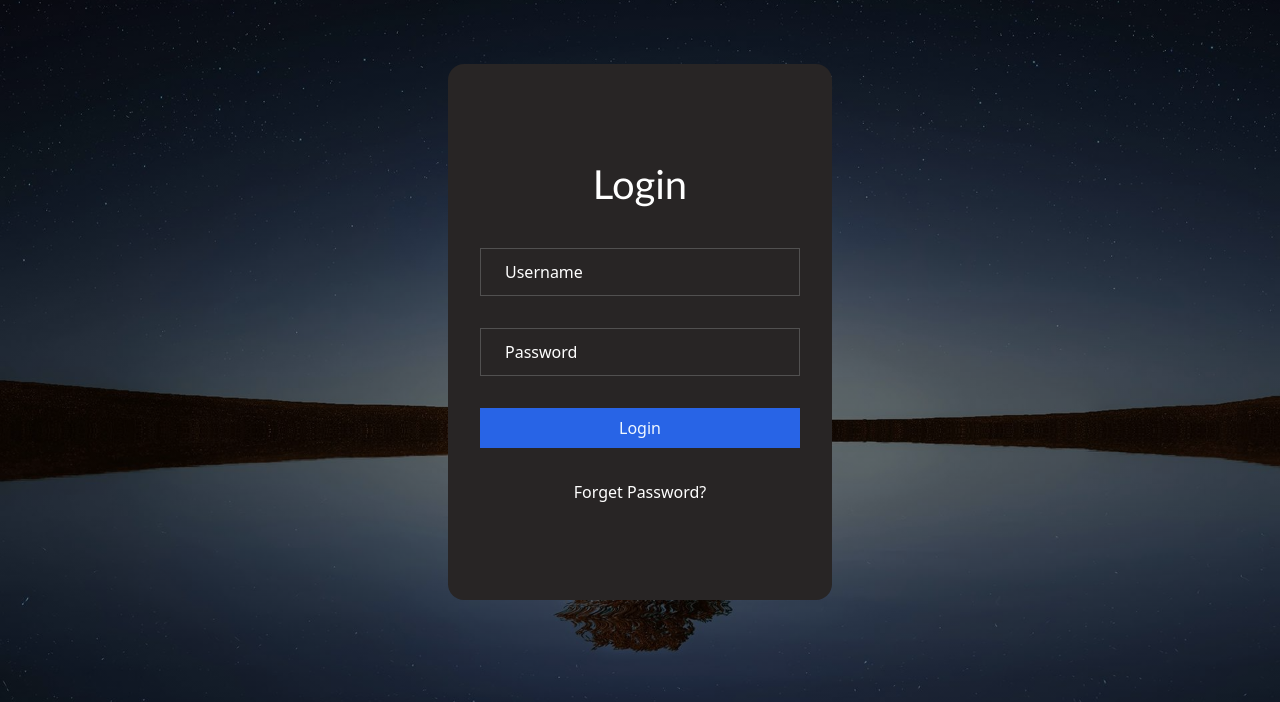
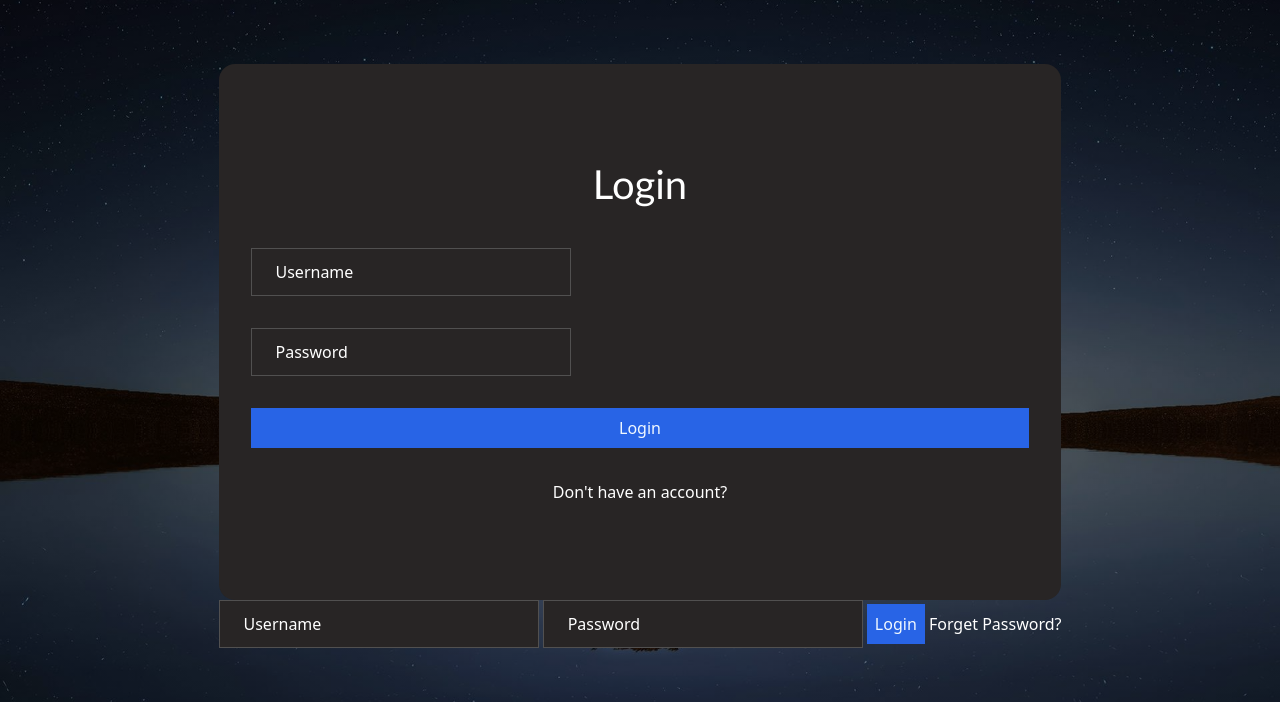
Before and after one commit to rahulrameshm0/Cryptop-Website, a Django app: page / in a window 1280 px wide. Shown: the part 98-800 px from the top of the page. Run offline with Django 5.2, Linux system fonts and the light colour scheme.

Commit message:
modefied the login template

```diff
--- a/templates/login-layout.html
+++ b/templates/login-layout.html
@@ -1,4 +1,5 @@
 {% load static %}
+
 <body class="body">
     <section class="login-section">
         <div class="login-container">
@@ -6,6 +7,12 @@
                 <form action="" method="POST">
                     <h1 class="login-head">Login</h1>
                     {% csrf_token %}
+                    <input class="username" type="text" name="username" id="username" placeholder="Username" required>
+                    <input class="password" type="password" name="password" id="password" placeholder="Password" required>
+                    <button type="submit">Login</button>
+                    <a href="{% url 'register' %}" class="f-pass">Don't have an account?</a>
+                </form>
+                 {% csrf_token %}
                     <input class="username" type="text" name="username" id="username" placeholder="Username" required>
                     <input class="password" type="password" name="password" id="password" placeholder="Password" required>
                     <button type="submit">Login</button>
@@ -21,7 +28,6 @@
                     </div>
                     {% endif %}
                     {% endfor %}
-                </form>
             </div>
         </div>
     </section>
```
